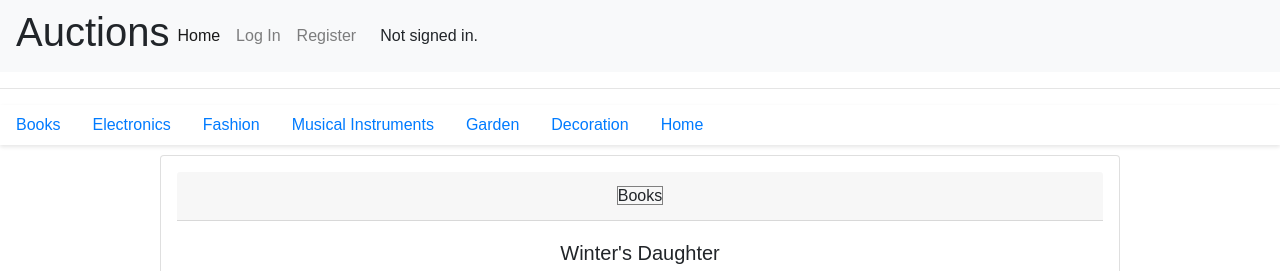
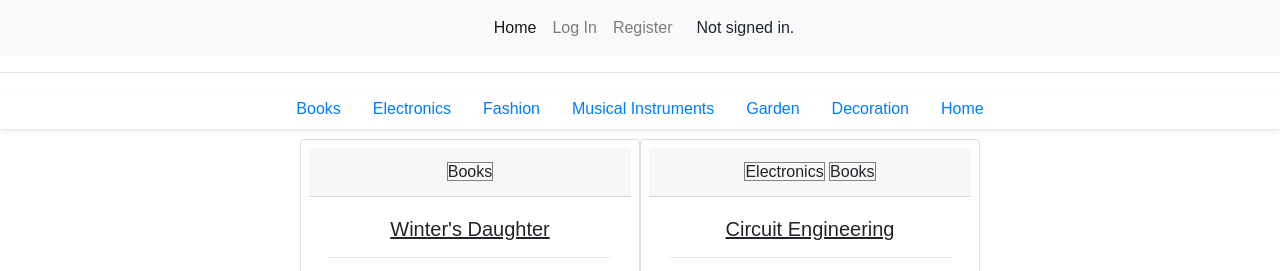
Before and after one commit to Moorgal/cs50w-commerce, a Django app: page / in a window 1280 px wide. Shown: the top 271 px of the page. Run offline with Django 3.2, Linux system fonts and the light colour scheme; data comes from the database, SQL or seed files in the repository; some libraries are stand-ins or nearby versions.

Commit message:
start basic design

```diff
--- a/auctions/templates/auctions/index.html
+++ b/auctions/templates/auctions/index.html
@@ -3,7 +3,7 @@
 {% block body %}
 
 
-<ul class="nav">
+<ul class="nav justify-content-center">
   {% for cat in category %}
   <li class="nav-item">
       <a class="nav-link" href="{% url 'choose_category' cat.id %}">{{ cat.title }}</a>
@@ -11,20 +11,21 @@
   </li>
   {% endfor %}
 </ul>
-
+<div class="d-flex justify-content-center  flex-wrap "style="margin:auto 300px">
 {% for listing in listings %}
   {% if listing.is_available == True %}
-<div class="card text-center w-75 p-3" style="margin: 10px auto;">
+<div class="card text-center w-50 p-2" style="margin: 10px auto;">
     <div class="card-header">
         {% for category in listing.category.all %}
         <span style="border: 1px solid grey">{{category}}</span>
     {% endfor %}
     </div>
     <div class="card-body">
-      <h5 class="card-title">{{listing.title}}</h5>
-      <img src="{{listing.image_link}}" alt="image" style="height: 50vh;"  class="mb-3">
+      <h5 class="card-title"><u>{{listing.title}}</u></h5>
+      <hr>
+      <img src="{{listing.image_link}}" alt="image" style="height: 40vh; max-width: 400px;"  class="mb-3">
       <br>
-    <a href="{% url 'single_page' listing.id %}" class="btn btn-primary">Go somewhere</a>
+    <a href="{% url 'single_page' listing.id %}" class="btn btn-primary">Details</a>
     </div>
     <div class="card-footer text-muted">
         {{listing.listing_price}} £
@@ -33,4 +34,5 @@
   {% endif %}
 
 {% endfor %}
+</div>
 {% endblock %}
--- a/auctions/templates/auctions/layout.html
+++ b/auctions/templates/auctions/layout.html
@@ -8,15 +8,11 @@
         <link rel="stylesheet" href="{% static 'auctions/styles.css' %}">
     </head>
     <body>
-
-
-
         <nav class="navbar navbar-expand-lg navbar-light bg-light">
-            <h1>Auctions</h1>
             <button class="navbar-toggler" type="button" data-toggle="collapse" data-target="#navbarNavDropdown" aria-controls="navbarNavDropdown" aria-expanded="false" aria-label="Toggle navigation">
               <span class="navbar-toggler-icon"></span>
             </button>
-            <div class="collapse navbar-collapse" id="navbarNavDropdown">
+            <div class="collapse navbar-collapse justify-content-center" id="navbarNavDropdown">
               <ul class="navbar-nav">
                 <li class="nav-item active">
                   <a class="nav-link" href="{% url 'index' %}">Home <span class="sr-only">(current)</span></a>
@@ -29,17 +25,9 @@
                 <li class="nav-item">
                   <a class="nav-link" href="{% url 'my_listings' %}">My Listings</a>
               </li>
-
-
-
-
               <li class="nav-item">
                 <a class="nav-link" href="{% url 'my_watchlist' %}">Watchlist</a>
             </li>
-
-
-
-
                 <li class="nav-item">
                     <a class="nav-link" href="{% url 'logout' %}">Log Out</a>
                 </li>
@@ -62,9 +50,10 @@
             </div>
           </nav>
         <hr>
+
         {% block body %}
+
         {% endblock %}
-
         <script src="https://code.jquery.com/jquery-3.2.1.slim.min.js" integrity="sha384-KJ3o2DKtIkvYIK3UENzmM7KCkRr/rE9/Qpg6aAZGJwFDMVNA/GpGFF93hXpG5KkN" crossorigin="anonymous"></script>
     <script src="https://cdn.jsdelivr.net/npm/popper.js@1.12.9/dist/umd/popper.min.js" integrity="sha384-ApNbgh9B+Y1QKtv3Rn7W3mgPxhU9K/ScQsAP7hUibX39j7fakFPskvXusvfa0b4Q" crossorigin="anonymous"></script>
     <script src="https://cdn.jsdelivr.net/npm/bootstrap@4.0.0/dist/js/bootstrap.min.js" integrity="sha384-JZR6Spejh4U02d8jOt6vLEHfe/JQGiRRSQQxSfFWpi1MquVdAyjUar5+76PVCmYl" crossorigin="anonymous"></script>
```
